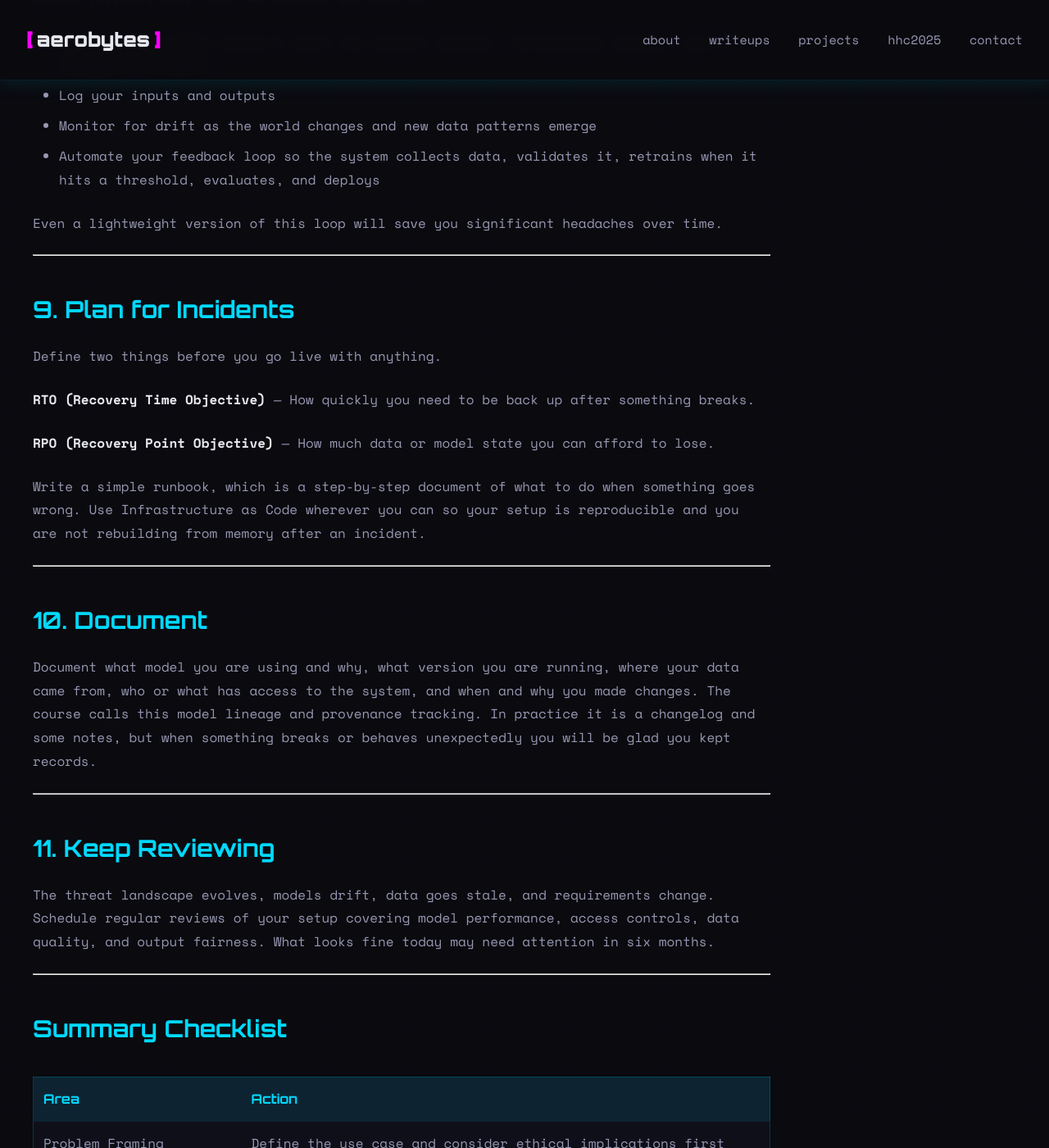
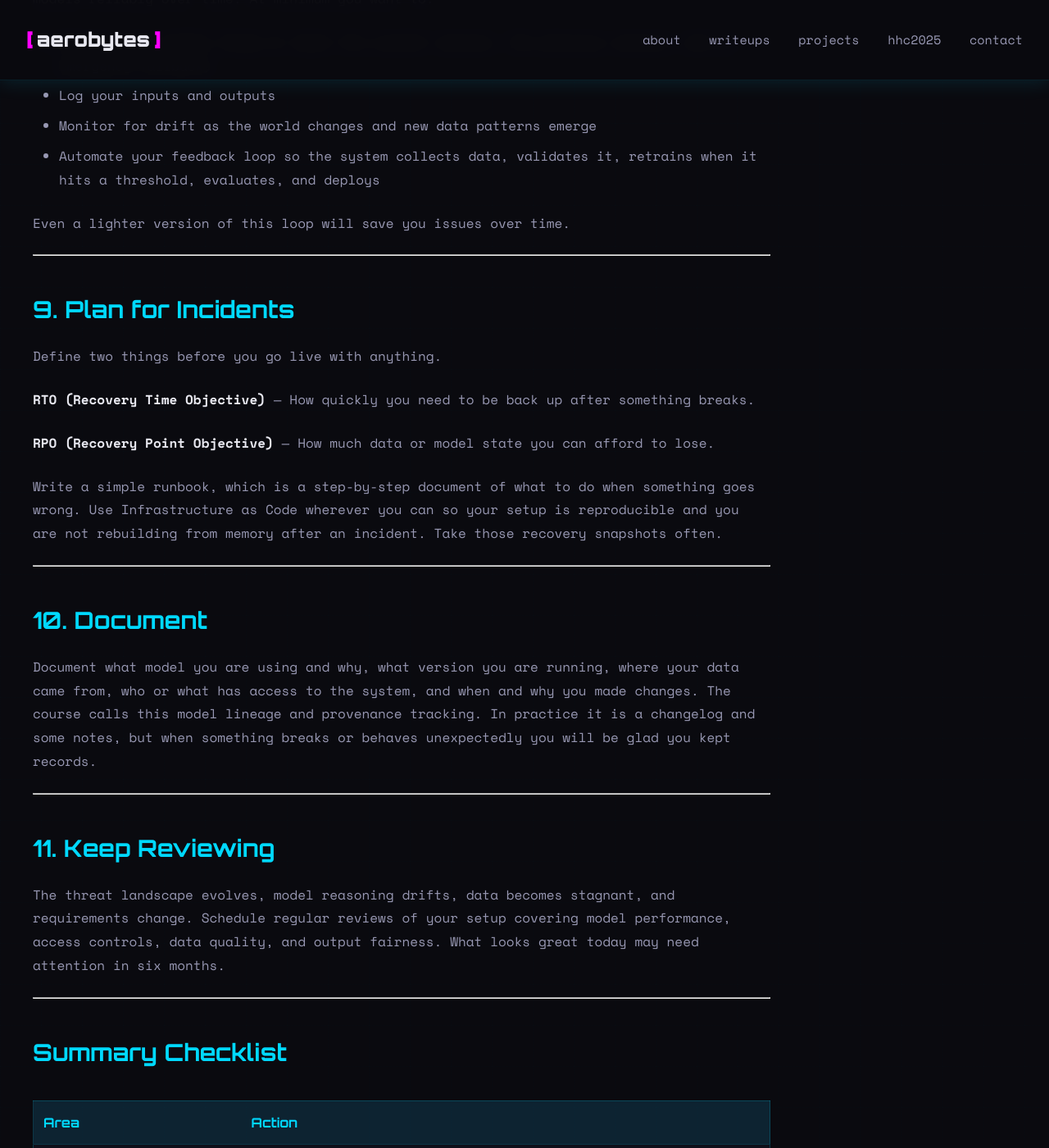
Before and after one commit to Aeronique/aerobytes-site, a Jekyll site: the page built from _posts/2026-03-30-homelab-ai-playbook.md, in a window 1280 px wide and 1400 px high, scrolled down 4632 px. Shown: the whole window at 82% size. Built offline with Jekyll 4.4.1, drawn with Linux system fonts in a browser that asks for light colours; some of the changed text lies outside the part shown.

Commit message:
Update 2026-03-30-homelab-ai-playbook.md

```diff
--- a/_posts/2026-03-30-homelab-ai-playbook.md
+++ b/_posts/2026-03-30-homelab-ai-playbook.md
@@ -114,7 +114,7 @@ MLOps is the practice of combining machine learning, DevOps, and data engineerin
 - Monitor for drift as the world changes and new data patterns emerge
 - Automate your feedback loop so the system collects data, validates it, retrains when it hits a threshold, evaluates, and deploys
 
-Even a lightweight version of this loop will save you significant headaches over time.
+Even a lighter version of this loop will save you issues over time.
 
 ---
 
@@ -126,7 +126,7 @@ Define two things before you go live with anything.
 
 **RPO (Recovery Point Objective)** — How much data or model state you can afford to lose.
 
-Write a simple runbook, which is a step-by-step document of what to do when something goes wrong. Use Infrastructure as Code wherever you can so your setup is reproducible and you are not rebuilding from memory after an incident.
+Write a simple runbook, which is a step-by-step document of what to do when something goes wrong. Use Infrastructure as Code wherever you can so your setup is reproducible and you are not rebuilding from memory after an incident. Take those recovery snapshots often.
 
 ---
 
@@ -138,7 +138,7 @@ Document what model you are using and why, what version you are running, where y
 
 ## 11. Keep Reviewing
 
-The threat landscape evolves, models drift, data goes stale, and requirements change. Schedule regular reviews of your setup covering model performance, access controls, data quality, and output fairness. What looks fine today may need attention in six months.
+The threat landscape evolves, model reasoning drifts, data becomes stagnant, and requirements change. Schedule regular reviews of your setup covering model performance, access controls, data quality, and output fairness. What looks great today may need attention in six months.
 
 ---
 
```
Also changed, not shown: other parts of _posts/2026-03-30-homelab-ai-playbook.md (+1 -1 lines).
